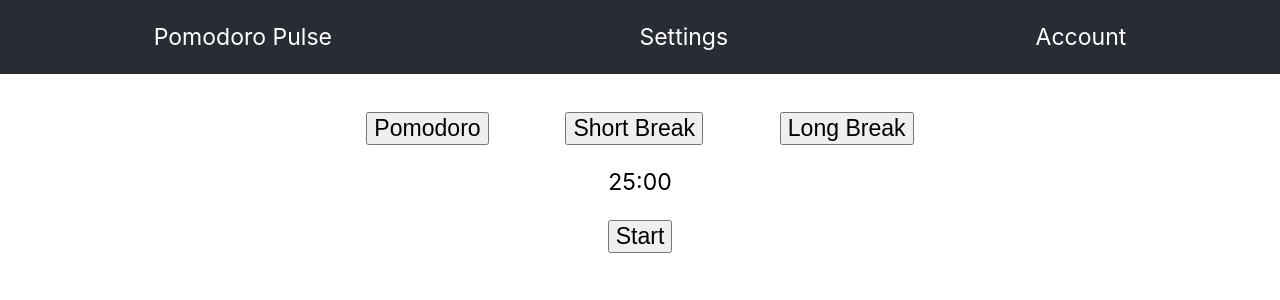
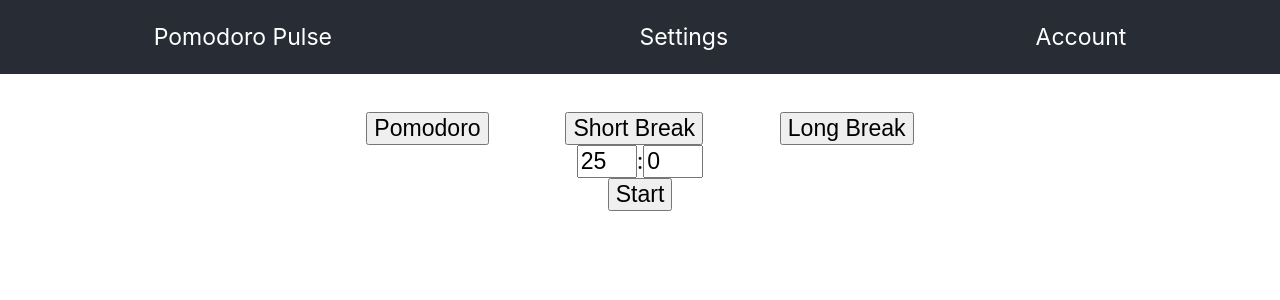
Before and after one commit to TravisLoganT/Pomodoro, a React (Create React App) app in the folder pomodoro/: page / in a window 1280 px wide. Shown: the top 300 px of the page. Built offline with nearby package versions, Linux system fonts and the light colour scheme.

Commit message:
added the ability for the user to input their own times

```diff
--- a/pomodoro/src/components/Timer.jsx
+++ b/pomodoro/src/components/Timer.jsx
@@ -29,6 +29,21 @@ export const Timer = () => {
 		setIsActive(false);
 	};
 
+	const handleMinuteChange = (event) => {
+		const newMinutes = Math.max(0, parseInt(event.target.value, 10));
+		if (!isActive) {
+			setMinutes(newMinutes);
+		}
+	};
+
+	const handleSecondChange = (event) => {
+		const newSeconds = Math.max(0, parseInt(event.target.value, 10));
+		newSeconds = Math.min(59, newSeconds);
+		if (!isActive) {
+			setSeconds(newSeconds);
+		}
+	};
+
 	useEffect(() => {
 		let interval = null;
 		if (isActive) {
@@ -55,9 +70,28 @@ export const Timer = () => {
 				</div>
 			</div>
 			<div className="timer">
-				<p>
-					{formatTime(minutes)}:{formatTime(seconds)}
-				</p>
+				{!isActive ? (
+					<>
+						<input
+							type="number"
+							value={minutes}
+							onChange={handleMinuteChange}
+							min="0"
+							style={{ width: "60px" }}
+						/>
+						:
+						<input
+							type="number"
+							value={seconds}
+							onChange={handleSecondChange}
+							min="00"
+							max="59"
+							style={{ width: "60px" }}
+						/>
+					</>
+				) : (
+					<p>{formatTime(minutes)}:{formatTime(seconds)}</p>
+				)}
 			</div>
 			<div className="start-stop">
 				<button onClick={toggleTimer}>{isActive ? "Stop" : "Start"}</button>
```
